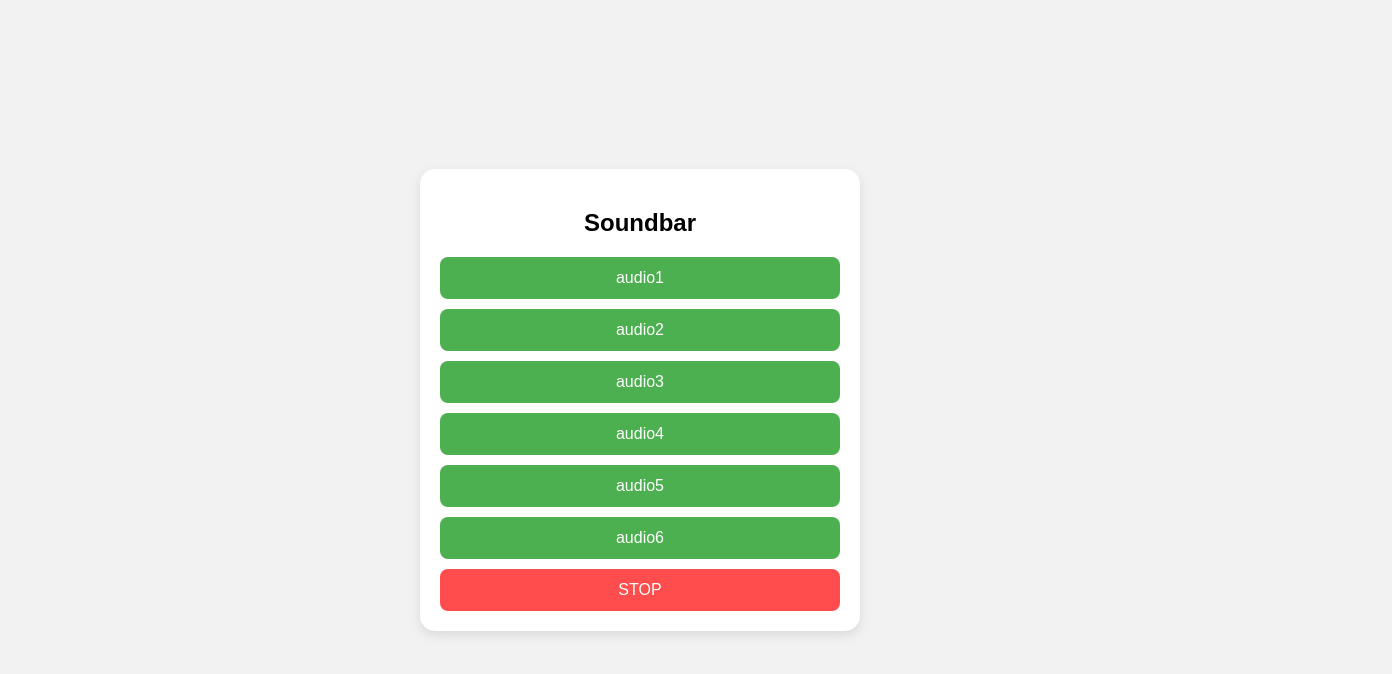
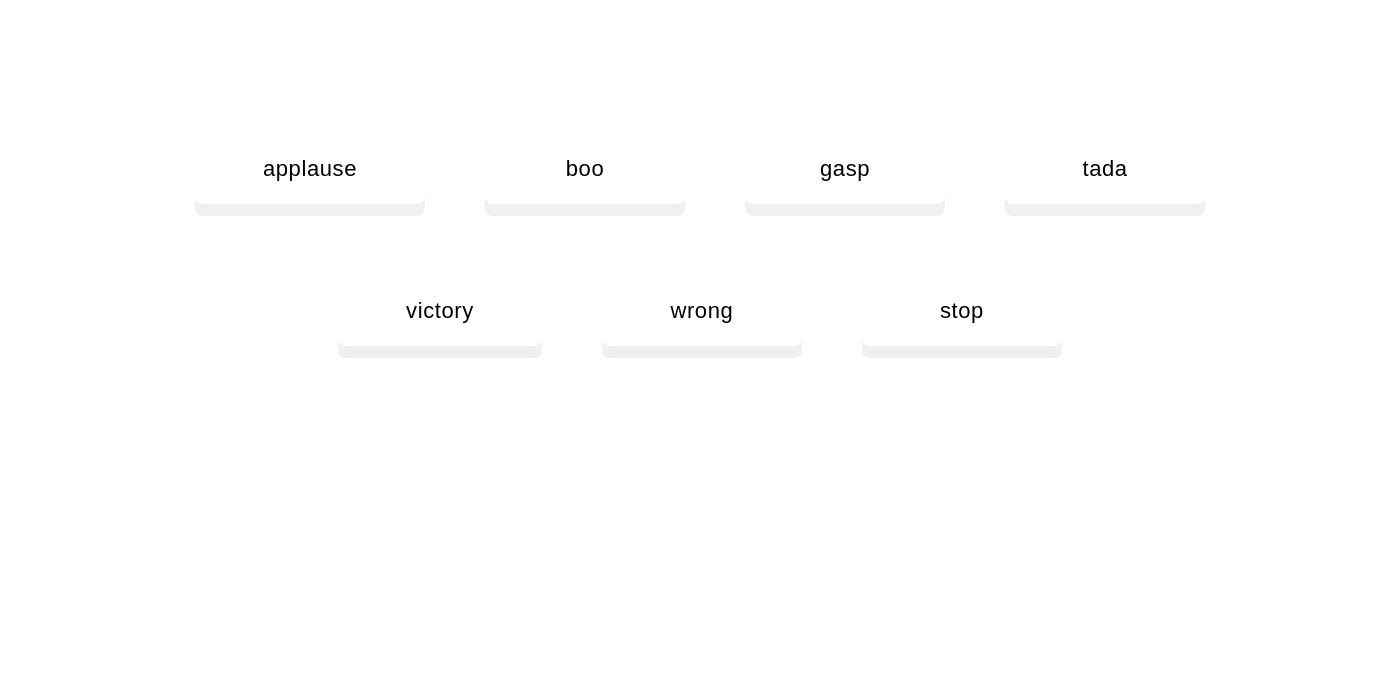
Before and after one commit to acciojob/Soundbar-deepamwagh-svg, a website: page main.html in a window 1280 px wide. Shown: the whole page, 1392 px wide, since content can reach past the window. Drawn offline with Linux system fonts and the light colour scheme.

Commit message:
created a submission

```diff
--- a/main.html
+++ b/main.html
@@ -10,9 +10,8 @@
 
 <body>
 	<!-- the entire body must be written by student -->
-	<div class="container">
-		<h2>Soundbar</h2>
-		<div id="buttons"></div>
+	<div class="wrap">
+		<section id="buttons"></section>
 	</div>
 
     <script type="text/javascript" src="./script.js">
--- a/script.js
+++ b/script.js
@@ -1,32 +1,43 @@
 const sounds = [
-  "audio1.mp3",
-  "audio2.mp3",
-  "audio3.mp3",
-  "audio4.mp3",
-  "audio5.mp3",
-  "audio6.mp3"
+'applause.mp3',
+'boo.mp3',
+'gasp.mp3',
+'tada.mp3',
+'victory.mp3',
+'wrong.mp3'
 ];
 
-const buttonsContainer = document.getElementById("buttons");
+const buttonsContainer = document.getElementById('buttons');
 let currentAudio = null;
 
-sounds.forEach(sound => {
-  const btn = document.createElement("button");
-  btn.className = "btn";
-  btn.innerText = sound.replace(".mp3", "");
+sounds.forEach((file) => {
+const name = file.replace(/\.mp3$/i, '');
+const btn = document.createElement('button');
+btn.className = 'btn';
+btn.type = 'button';
+btn.textContent = name;
 
-  btn.addEventListener("click", () => {
-    if (currentAudio) currentAudio.pause();
-    currentAudio = new Audio(`sounds/${sound}`);
-    currentAudio.play().catch(() => {});
+btn.addEventListener('click', () => {
+
+if (currentAudio) {
+currentAudio.pause();
+currentAudio.currentTime = 0;
+}
+
+currentAudio = new Audio(`sounds/${file}`);
+currentAudio.play().catch((err) => {
+console.warn('Audio play failed:', err && err.message);
 });
+});
+
 buttonsContainer.appendChild(btn);
 });
 
-const stopBtn = document.createElement("button");
-stopBtn.className = "stop";
-stopBtn.innerText = "STOP";
-stopBtn.addEventListener("click", () => {
+const stopBtn = document.createElement('button');
+stopBtn.className = 'stop';
+stopBtn.type = 'button';
+stopBtn.textContent = 'stop';
+stopBtn.addEventListener('click', () => {
 if (currentAudio) {
 currentAudio.pause();
 currentAudio.currentTime = 0;
--- a/styles.css
+++ b/styles.css
@@ -1,64 +1,64 @@
-/*  your css code here. If applicable */
-body {
-font-family: Arial, sans-serif;
-background: #f2f2f2;
-display: flex;
-justify-content: center;
-align-items: center;
-height: 100vh;
-margin: 0;
+:root{
+}
+.wrap{
+width:100%;
+padding:60px 40px;
+}
+
+#buttons{
+display:flex;
+gap:40px;
+align-items:center;
+justify-content:center;
+flex-wrap:wrap;
+max-width:1400px;
+margin:0 auto;
 }
 
 
-.container {
-background: white;
-padding: 20px;
-width: 400px;
-border-radius: 15px;
-box-shadow: 0 4px 12px rgba(0, 0, 0, 0.1);
-text-align: center;
+.btn, .stop{
+appearance:none;
+-webkit-appearance:none;
+border:0;
+background:var(--plate);
+color:var(--text);
+padding:26px 56px;
+border-radius:8px;
+font-size:20px;
+letter-spacing:0.6px;
+cursor:pointer;
+min-width:160px;
+text-align:center;
+box-shadow:0 6px 0 rgba(0,0,0,0.06), inset 0 -6px 0 rgba(0,0,0,0.06);
+transition:transform .12s ease, box-shadow .12s ease, background .12s ease;
+}
+
+.btn:hover{
+	transform:translateY(-4px);
+	background:var(--plate-deep)
+}
+.btn:active{
+	transform:translateY(0)
 }
 
 
-h2 {
-margin-bottom: 20px;
+.stop{
+background:var(--plate);
 }
 
-
-#buttons {
-display: flex;
-flex-direction: column;
-gap: 10px;
+.stop:hover{
+	transform:translateY(-4px);
+	background:var(--plate-deep)
 }
 
-
-.btn, .stop {
-padding: 12px;
-font-size: 16px;
-border: none;
-border-radius: 8px;
-cursor: pointer;
-transition: 0.2s ease;
+@media(min-width:1200px){
+.wrap{
+	padding:120px 60px
 }
-
-
-.btn {
-background: #4CAF50;
-color: white;
+.btn, .stop{
+	padding:28px 68px;
+	font-size:22px;
+	min-width:200px
 }
-
-
-.btn:hover {
-background: #45a049;
+#buttons{gap:60px}
 }
-
-
-.stop {
-background: #ff4d4d;
-color: white;
-}
-
-
-.stop:hover {
-background: #e60000;
-}
```
Lines whose indentation alone changed are shown as unchanged.
